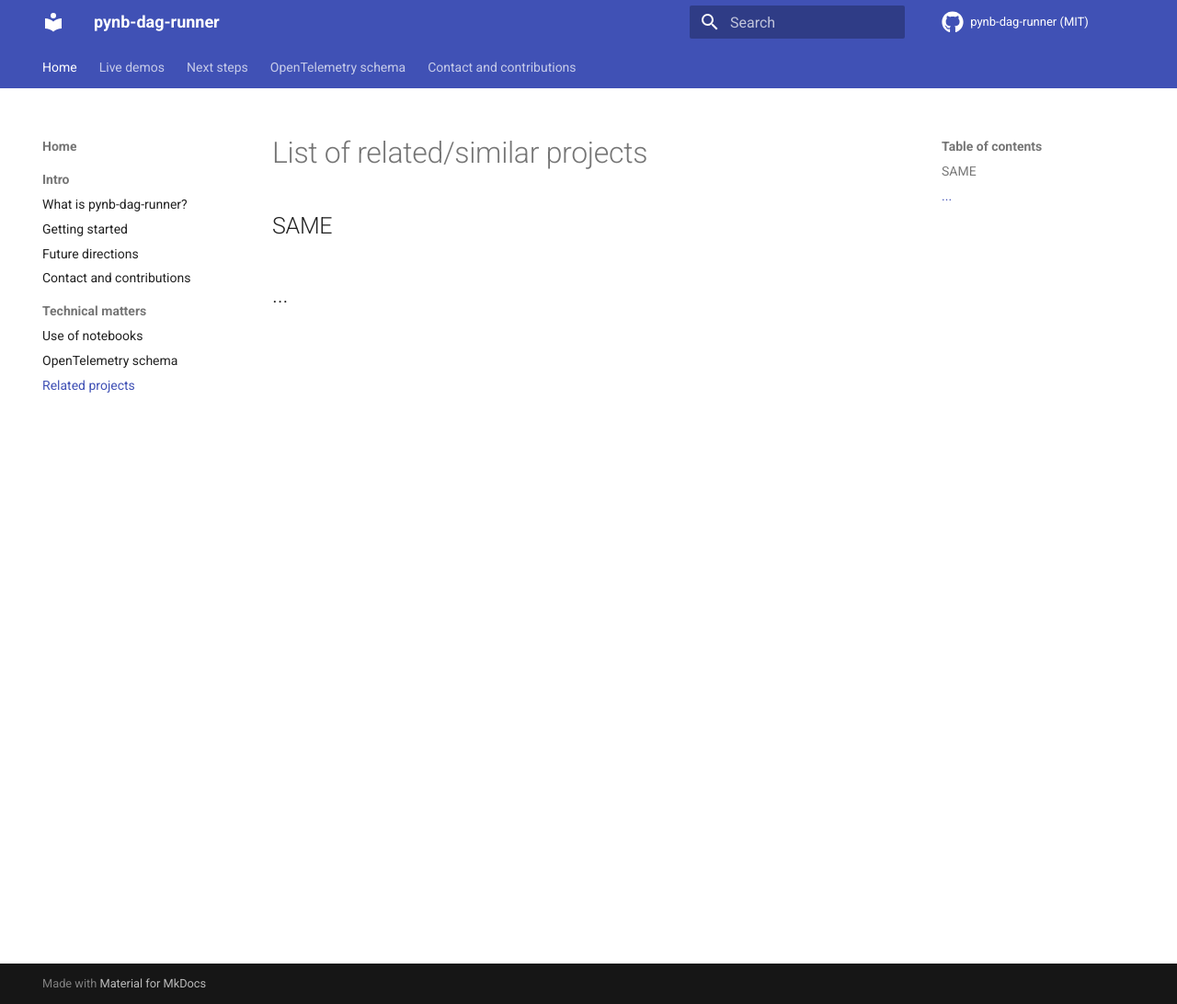
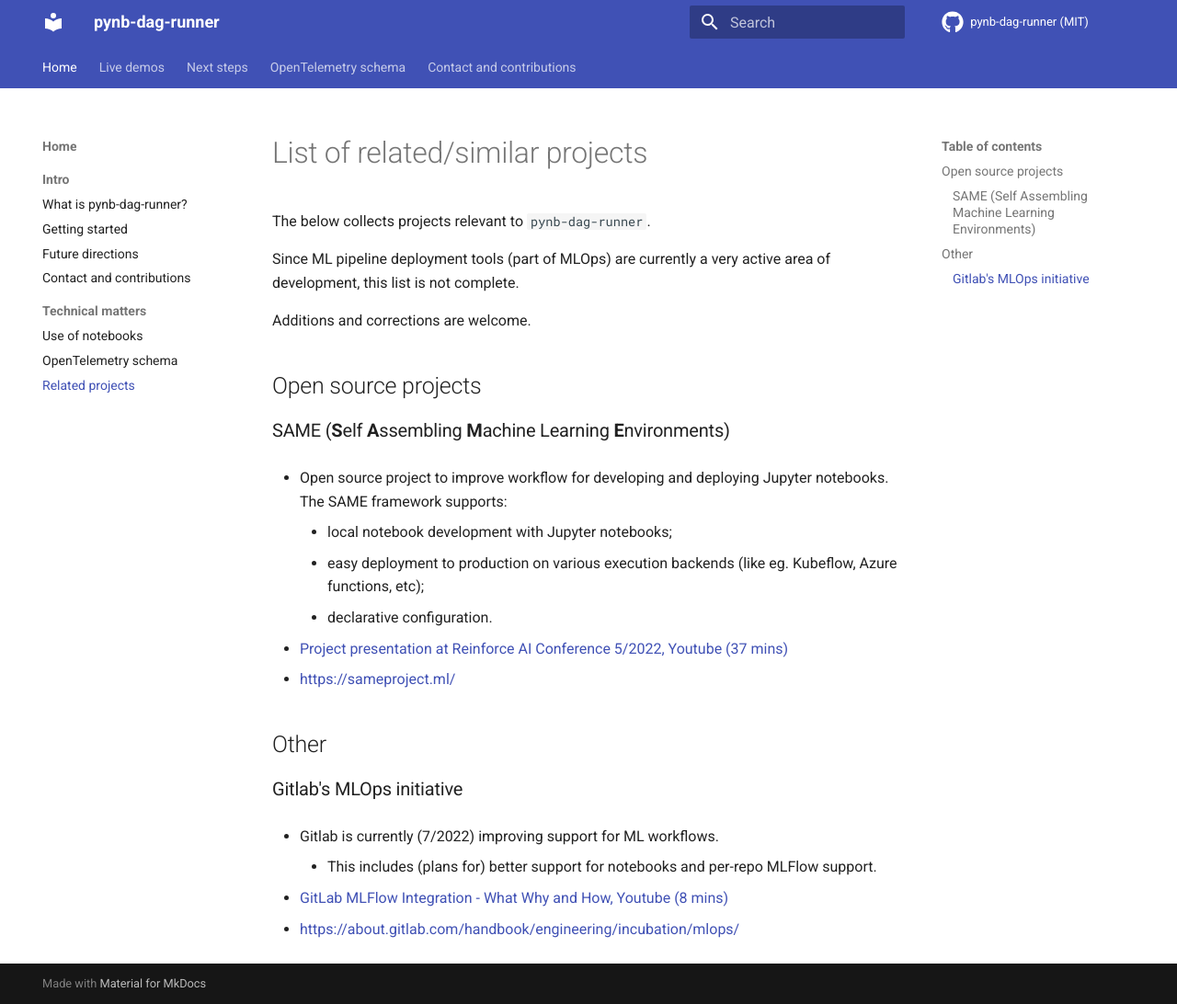
Before and after one commit to composable-logs/composable-logs, an MkDocs documentation site: the page built from docs/docs/home/related-projects.md, in a window 1280 px wide and 1092 px high. Shown: the whole window at 92% size. Built offline with MkDocs 1.6.1 and Material for MkDocs 9.7.7, drawn with Linux system fonts in a browser that asks for light colours; comment, search, counter and statistics services are not loaded.

Commit message:
add initial related work

```diff
--- a/docs/docs/home/related-projects.md
+++ b/docs/docs/home/related-projects.md
@@ -1,5 +1,30 @@
 # List of related/similar projects
 
-## SAME
+The below collects projects relevant to `pynb-dag-runner`.
 
-## ...
+Since ML pipeline deployment tools (part of MLOps) are currently a very active
+area of development, this list is not complete.
+
+Additions and corrections are welcome.
+
+## Open source projects
+### SAME (**S**elf **A**ssembling **M**achine Learning **E**nvironments)
+
+- Open source project to improve workflow for developing and deploying Jupyter notebooks. The SAME framework supports:
+
+    - local notebook development with Jupyter notebooks;
+    - easy deployment to production on various execution backends (like eg. Kubeflow, Azure functions, etc);
+    - declarative configuration.
+
+- [Project presentation at Reinforce AI Conference 5/2022, Youtube (37 mins)](https://www.youtube.com/watch?v=akAH1btyxnI)
+- [https://sameproject.ml/](https://sameproject.ml/)
+
+## Other
+
+### Gitlab's MLOps initiative
+- Gitlab is currently (7/2022) improving support for ML workflows.
+
+    - This includes (plans for) better support for notebooks and per-repo MLFlow support.
+
+- [GitLab MLFlow Integration - What Why and How, Youtube (8 mins)](https://www.youtube.com/watch?v=V4hos3VFeC4)
+- [https://about.gitlab.com/handbook/engineering/incubation/mlops/](https://about.gitlab.com/handbook/engineering/incubation/mlops/)
```
